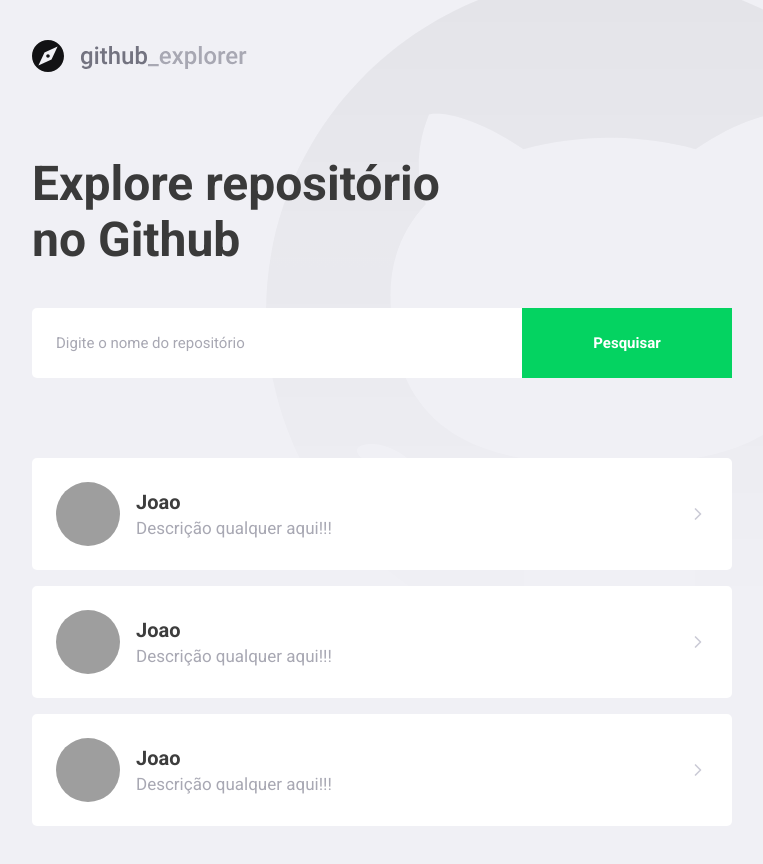
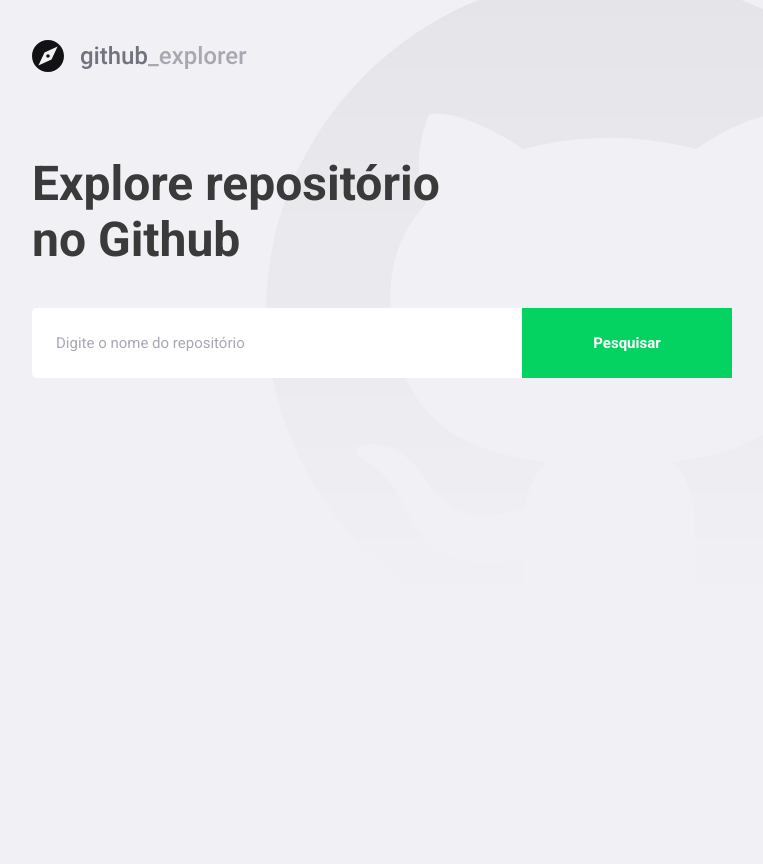
Before and after one commit to joaovertelo/rocketseat, a React (Create React App) app in the folder conceitos/primeiro-projeto-react/: page / in a window 1280 px wide. Shown: the whole page, without its empty margins (148-911 px from the left). After the commit the page ends 800 px from the top, so only its background shows below. Built offline with nearby package versions, Linux system fonts and the light colour scheme; grey boxes are pictures that could not be loaded.

Commit message:
adicionando api para consultar repositorios

```diff
--- a/conceitos/primeiro-projeto-react/package.json
+++ b/conceitos/primeiro-projeto-react/package.json
@@ -10,6 +10,7 @@
     "@types/node": "^12.0.0",
     "@types/react": "^16.9.0",
     "@types/react-dom": "^16.9.0",
+    "axios": "^0.19.2",
     "polished": "^3.6.5",
     "react": "^16.13.1",
     "react-dom": "^16.13.1",
--- a/conceitos/primeiro-projeto-react/src/pages/Dashboard/index.tsx
+++ b/conceitos/primeiro-projeto-react/src/pages/Dashboard/index.tsx
@@ -1,47 +1,60 @@
-import React from 'react'
+import React, { useState, FormEvent } from 'react'
 import { FiChevronRight } from 'react-icons/fi'
+
+import api from '../../services/api';
 
 import { Title, Form, Repositories } from './styles'
 import logoImg from '../../assets/logo.svg'
 
+
+interface Repository {
+    full_name: string;
+    description: string;
+    owner: {
+        login: string;
+        avatar_url: string;
+    }
+}
+
 const Dashboard: React.FC = () => {
+    const [newRepo, setNewRepo] = useState('');
+    const [repositories, setRepositories] = useState<Repository[]>([]);
+
+    async function handleAddRepository(event: FormEvent<HTMLFormElement>) {
+        event.preventDefault();
+
+        const response = await api.get<Repository>(`repos/${newRepo}`)
+
+        const repository = response.data;
+        setRepositories([...repositories, repository])
+        setNewRepo('');
+    }
+
     return (
         <>
             <img src={logoImg} alt="Github Explorer" />
             <Title> Explore repositório no Github </Title>
 
-            <Form >
-                <input placeholder="Digite o nome do repositório" />
+            <Form onSubmit={handleAddRepository} >
+                <input
+                    value={newRepo}
+                    onChange={(e) => setNewRepo(e.target.value)}
+                    placeholder="Digite o nome do repositório" />
                 <button type="submit"> Pesquisar</button>
             </Form>
 
             <Repositories>
-                <a href="teste" >
-                    <img src="https://avatars0.githubusercontent.com/u/32840939?s=460&u=555bd5c047af5b8182624d6580296de0a5a201b4&v=4" alt="Joao" />
-                    <div>
-                        <strong>Joao </strong>
-                        <p>Descrição qualquer aqui!!!</p>
-                    </div>
-                    <FiChevronRight size={20} />
-                </a>
+                {repositories.map(repo => (
+                    <a key={repo.full_name} href="teste" >
+                        <img src={repo.owner.avatar_url} alt={repo.owner.login} />
+                        <div>
+                            <strong>{repo.full_name} </strong>
+                            <p>{repo.description}</p>
+                        </div>
+                        <FiChevronRight size={20} />
+                    </a>
+                ))}
 
-                <a href="teste" >
-                    <img src="https://avatars0.githubusercontent.com/u/32840939?s=460&u=555bd5c047af5b8182624d6580296de0a5a201b4&v=4" alt="Joao" />
-                    <div>
-                        <strong>Joao </strong>
-                        <p>Descrição qualquer aqui!!!</p>
-                    </div>
-                    <FiChevronRight size={20} />
-                </a>
-
-                <a href="teste" >
-                    <img src="https://avatars0.githubusercontent.com/u/32840939?s=460&u=555bd5c047af5b8182624d6580296de0a5a201b4&v=4" alt="Joao" />
-                    <div>
-                        <strong>Joao </strong>
-                        <p>Descrição qualquer aqui!!!</p>
-                    </div>
-                    <FiChevronRight size={20} />
-                </a>
             </Repositories>
         </>
     )
--- a/conceitos/primeiro-projeto-react/src/pages/Dashboard/styles.ts
+++ b/conceitos/primeiro-projeto-react/src/pages/Dashboard/styles.ts
@@ -76,7 +76,8 @@
         }
 
         div {
-            margin-left: 16px;
+            margin: 0 16px;
+            flex: 1;
 
             strong {
                 font-size: 20px;
--- /dev/null
+++ b/conceitos/primeiro-projeto-react/src/services/api.ts
@@ -0,0 +1,7 @@
+import axios from 'axios'
+
+const api = axios.create( {
+    baseURL: 'https://api.github.com'
+})
+
+export default api;
```
Also changed, not shown: 1 other file (tests, documents, lock files or other folders).
